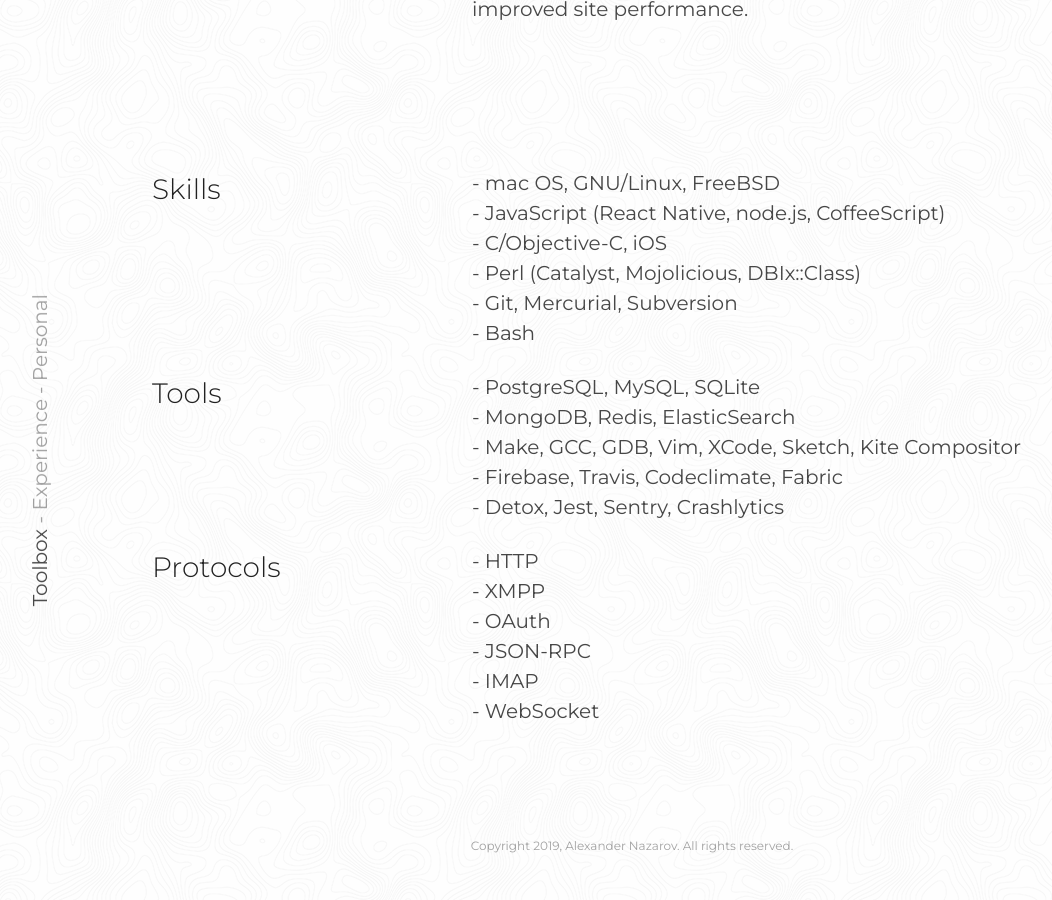
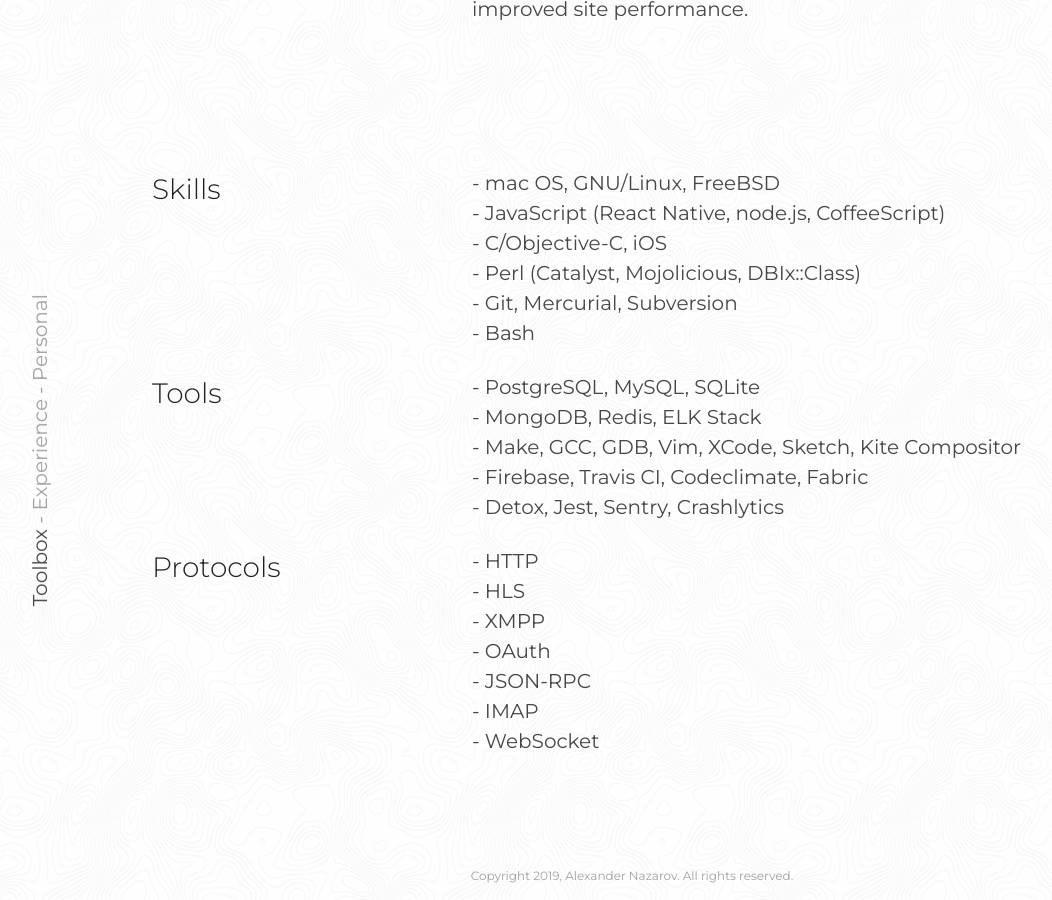
Before and after one commit to n4kz/com.n4kz, a Jekyll site: the page built from index.html, in a window 1280 px wide and 900 px high, scrolled down 2544 px. Shown: the whole window, without its empty margins (8-1060 px from the left). Built offline with Jekyll 4.4.1, drawn with Linux system fonts in a browser that asks for light colours; nearby versions of some CDN libraries; before the commit the page ends 3414 px from its top, so only the background shows below that.

Commit message:
Updated content

```diff
--- a/_data/toolbox.yml
+++ b/_data/toolbox.yml
@@ -12,15 +12,16 @@
   title: Tools
   items:
     - PostgreSQL, MySQL, SQLite
-    - MongoDB, Redis, ElasticSearch
+    - MongoDB, Redis, ELK Stack
     - Make, GCC, GDB, Vim, XCode, Sketch, Kite Compositor
-    - Firebase, Travis, Codeclimate, Fabric
+    - Firebase, Travis CI, Codeclimate, Fabric
     - Detox, Jest, Sentry, Crashlytics
 
 -
   title: Protocols
   items:
     - HTTP
+    - HLS
     - XMPP
     - OAuth
     - JSON-RPC
```
